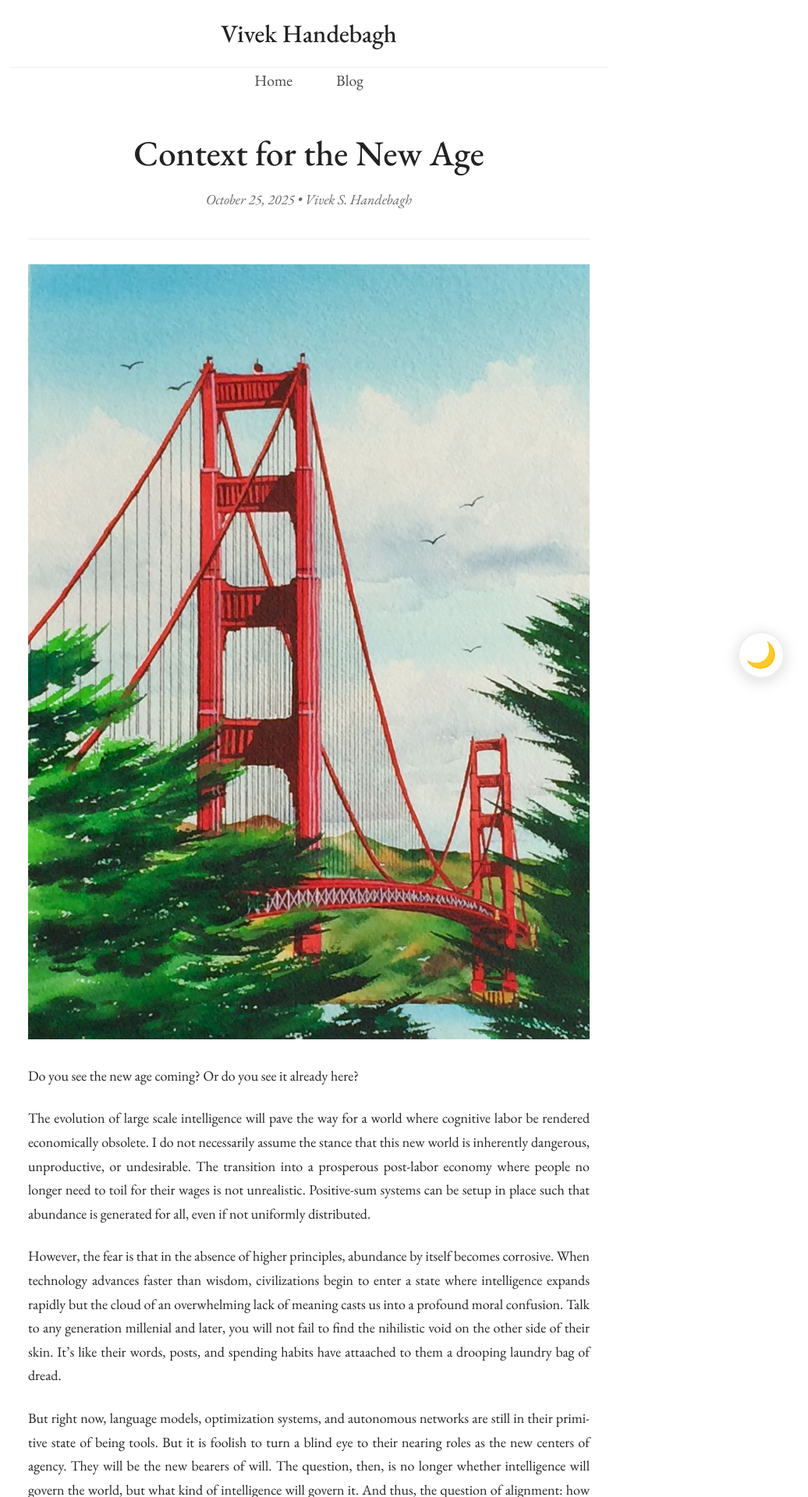
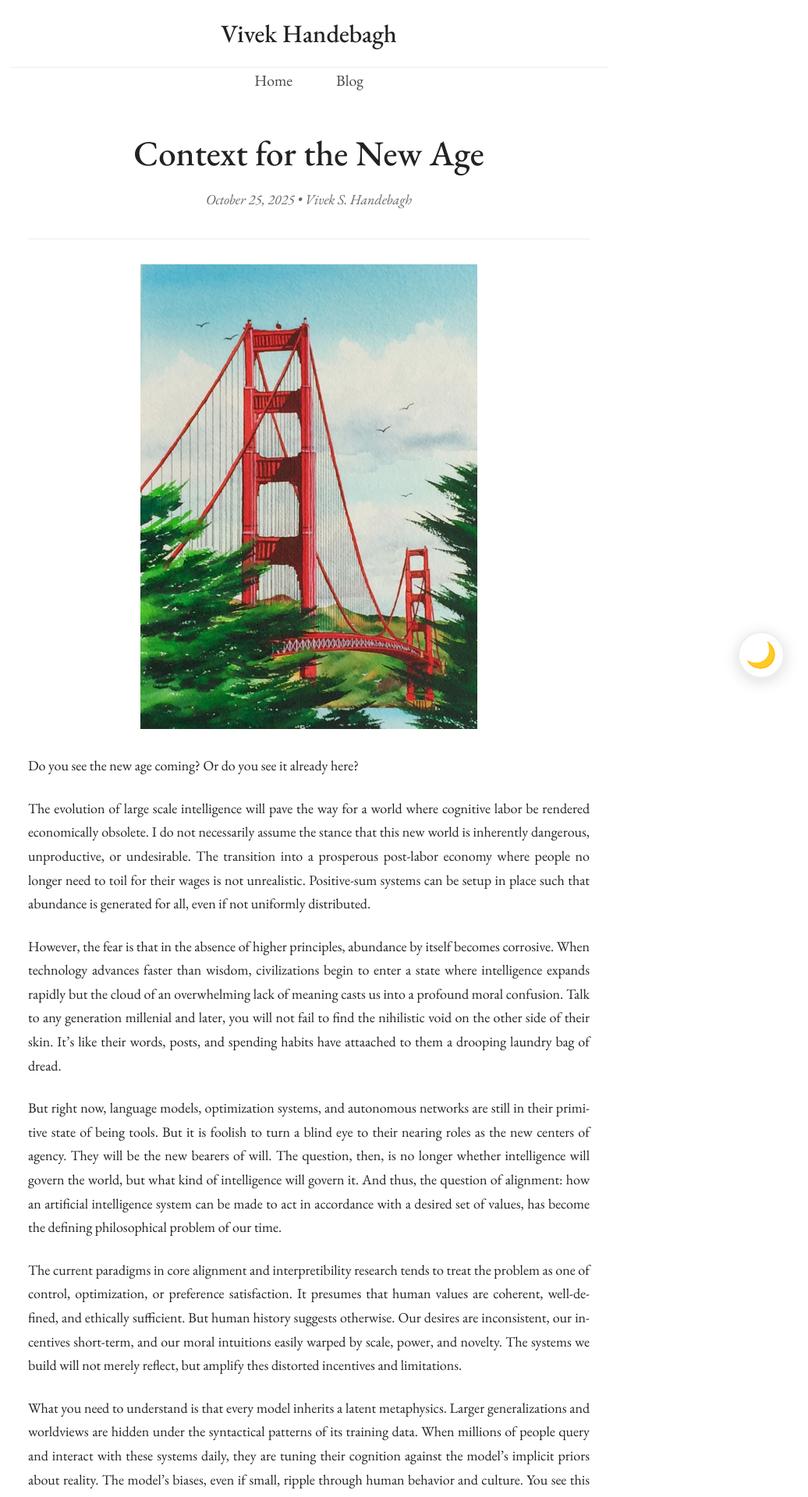
Before and after one commit to vivekhandebagh/vivekhandebagh.github.io, a Jekyll site: the page built from _posts/2025-10-25-context-for-the-new-age.md, in a window 1280 px wide. Shown: the top 1920 px of the page at 78% size, without its empty margins (244-1280 px from the left). Built offline with Jekyll 4.4.1, drawn with Linux system fonts in a browser that asks for light colours.

Commit message:
new post

```diff
--- a/_posts/2025-10-25-context-for-the-new-age.md
+++ b/_posts/2025-10-25-context-for-the-new-age.md
@@ -6,7 +6,7 @@ date: 2025-10-25
 math: false
 ---
 
-![golden gate](/assets/images/golden_gate.jpg)
+<img src="/assets/images/golden_gate.jpg" alt="golden gate" width="60%" />
 
 Do you see the new age coming? Or do you see it already here?
 
```
